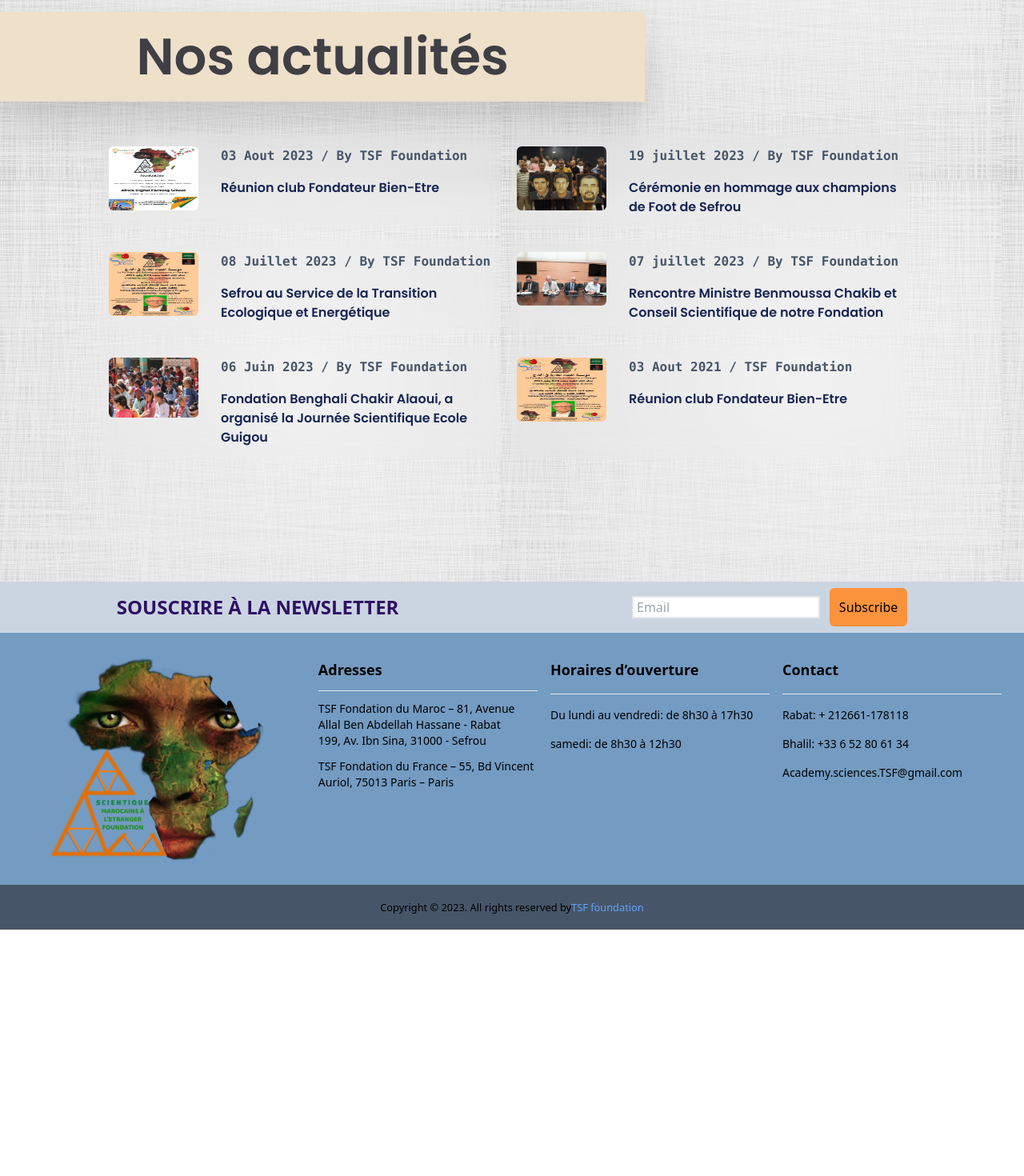
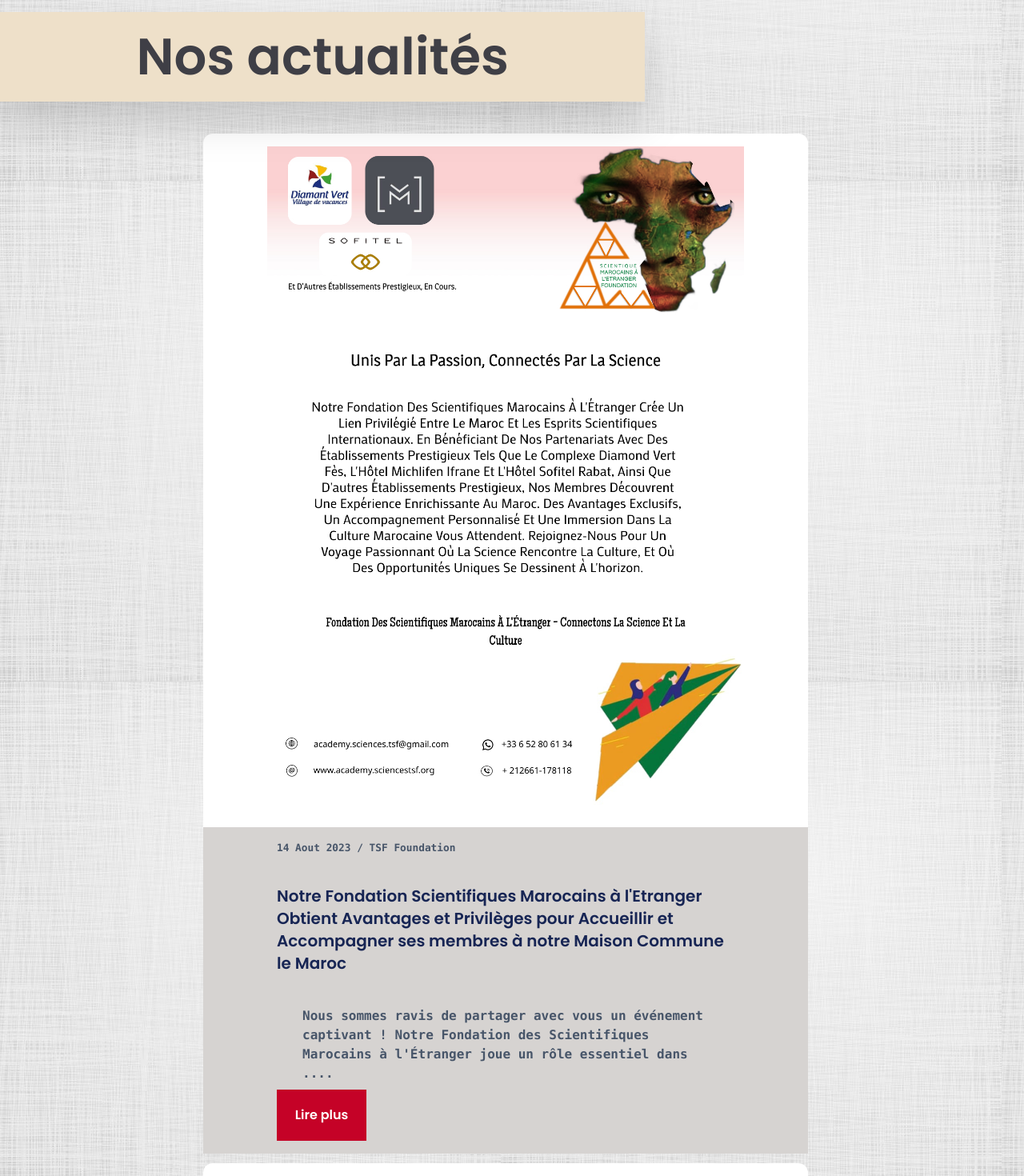
Before and after one commit to Oussa-Err/TSF, a Next.js app: page /tsf/news in a window 1280 px wide. Shown: the part 400-1870 px from the top of the page at 80% size. Before the commit the page ends 1562 px from the top, so only its background shows below. Built offline with nearby package versions, Linux system fonts and the light colour scheme.

Commit message:
layouts of news page updated

```diff
--- a/public/data/news.json
+++ b/public/data/news.json
@@ -1,6 +1,15 @@
 [
     {
         "id": 0,
+        "images": [
+            "/assets/poster-Partenariat.jpg"
+        ],
+        "title": "Notre Fondation Scientifiques Marocains à l'Etranger Obtient Avantages et Privilèges pour Accueillir et Accompagner ses membres à notre Maison Commune le Maroc",
+        "date": "14 Aout 2023 / TSF Foundation",
+        "description": "Nous sommes ravis de partager avec vous un événement captivant ! Notre Fondation des Scientifiques Marocains à l'Étranger joue un rôle essentiel dans l'établissement de liens privilégiés entre le Maroc et les esprits scientifiques internationaux. Grâce à nos partenariats précieux avec des établissements renommés tels que le Complexe Diamond Vert Fès, l'Hôtel Michlifen Ifrane, et l'Hôtel Sofitel Rabat, ainsi que d'autres établissements de prestige, nos membres ont l'opportunité de vivre une expérience exceptionnelle au Maroc. Profitez d'avantages exclusifs, d'un accompagnement personnalisé, et plongez dans la riche culture marocaine. Nous vous invitons à vous joindre à nous pour un voyage passionnant où la science et la culture se rencontrent, avec d'incroyables opportunités qui se dessinent à l'horizon. De plus, découvrez également notre poster exclusif qui accompagne cet événement exceptionnel !"
+    },
+    {
+        "id": 1,
         "images": [
             "/assets/invitation-ibtakir.jpeg"
         ],
@@ -8,7 +17,7 @@
         "date": "03 Aout 2023 / By TSF Foundation",
         "description": "Lorem ipsum dolor sit amet consectetur adipisicing elit. Molestiae, nihil. Amet nulla, eum corporis facilis quae voluptas? Provident, voluptatibus debitis, veniam vero voluptatem unde atque praesentium odio nemo rerum labore!" },
     {
-        "id": 1,
+        "id": 2,
         "images": [
             "/assets/hommage-champion-foot.jpeg"
         ],
@@ -17,7 +26,7 @@
         "description": "Lorem ipsum dolor sit amet consectetur adipisicing elit. Molestiae, nihil. Amet nulla, eum oris facilis quae voluptas? Provident, voluptatibus debitis, veniam vero voluptatem unde atque praesentium odio nemo rerum labore! adipisicing elit. Tempora ea quisquam aliquid, odio deserunt nostrum distinctio! Illo molestias ullam maxime corrupti eos"
     },
     {
-        "id": 2,
+        "id": 3,
         "images": [
             "/assets/service-dla-transition-ecologique.jpeg"
         ],
@@ -26,7 +35,7 @@
         "description": "adipisicing elit. Tempora ea quisquam aliquid, odio deserunt nostrum distinctio! Illo molestias ullam maxime corrupti eos"
     },
     {
-        "id": 3,
+        "id": 4,
         "images": [
             "/assets/ministre-parole.jpeg"
         ],
@@ -35,7 +44,7 @@
         "description": "Rencontre Ministre Benmoussa Chakib et Conseil Scientifique de notre Fondation"
     },
     {
-        "id": 4,
+        "id": 5,
         "images": [
             "/assets/journe-guiguo-3.jpeg",
             "/assets/journé-guiguo-1.jpeg",
@@ -44,14 +53,5 @@
         "title": "Fondation Benghali Chakir Alaoui, a organisé la Journée Scientifique Ecole Guigou",
         "date": "06 Juin 2023 / By TSF Foundation",
         "description": "Bonjour de l'école de Guigou, Ce Samedi 24 juin à 10H30 a commencé la journée Scientifique Ecole de Guigou : - Discours des 3 Directeurs Provincial My Elhassan Oubaidi, Actuel Younes El Jamali et l'ancien Directeur Mr Mrabet. Le Directeur Provincial a cité les Souvenirs inoubliables de Feu le Directeur My Abderrahmane Kamal, qui distribuait des Aides- Lecture par les enfants  de la Fatiha au nom de Feu le Directeur My Abderrahmane Kamal - Distribution des cadeaux aux enfants méritant qui ont les meilleures moyennes. - La Fondation Benghali Chakir Alaoui a distribué  les Cadeaux à 30 élèves les meilleurs - Présentation aux enseignants et aux familles du Projet Africa Digital Farming School pour apprendre aux enfants et adultes les innovations technologiques en Agriculture."
-    },
-    {
-        "id": 5,
-        "images": [
-            "/assets/service-dla-transition-ecologique.jpeg"
-        ],
-        "title": "Réunion club Fondateur Bien-Etre",
-        "date": "03 Aout 2021 / TSF Foundation",
-        "description": "Rencontres Diaspora Été 2023, adipisicing elit. Tempora ea quisquam aliquid, odio deserunt nostrum distinctio! Illo molestias ullam maxime corrupti eos"
     }
 ]
--- a/src/app/tsf/aboutus/page.jsx
+++ b/src/app/tsf/aboutus/page.jsx
@@ -69,14 +69,6 @@
               d'une ambition collective pour élever le potentiel du Maroc et de
               l'Afrique sur la scène internationale.
             </p>
-            <p>
-              Les membres et partenaires de la Fondation TSF partagent une
-              vision commune : contribuer à la croissance économique, sociale et
-              technologique du Maroc, et par extension, de l'Afrique entière.
-              Leur dévouement à l'innovation, à la recherche, à l'éducation et à
-              l'impact positif est la pierre angulaire d'une démarche qui
-              transcende les frontières et les disciplines.
-            </p>
           </div>
           <Image
             className="flex-1 md:w-4/5 border-white border-4"
--- a/src/app/tsf/news/[id]/page.jsx
+++ b/src/app/tsf/news/[id]/page.jsx
@@ -6,8 +6,8 @@
     <>
       <div>
         <section>
-          <div className="h-28 bg-titlesBg drop-shadow-2xl relative w-screen  md:w-4/5 top-4 sm:-left-16  md:-left-24 lg:-left-32 flex items-center">
-            <h1 className="text-zinc-700 md:text-center font-extrabold text-[1rem]  pl-3 md:pl-14  md:text-[1rem] lg:text-[2rem]">
+          <div className=" bg-titlesBg drop-shadow-2xl relative w-screen  md:w-4/5 top-4 sm:-left-16  md:-left-24 lg:-left-32 flex items-center">
+            <h1 className="text-zinc-700 md:text-center font-extrabold text-[1rem] p-4 sm:p-8 md:pl-14  md:text-[1rem] lg:text-[2rem]">
               {news[id].title}
             </h1>
           </div>
--- a/src/app/tsf/news/page.jsx
+++ b/src/app/tsf/news/page.jsx
@@ -6,29 +6,43 @@
   return (
     <div className="pr-2 sm:pr-4 ">
       <div className="h-28 bg-titlesBg drop-shadow-2xl relative w-screen  md:w-4/5 top-4 sm:-left-16  md:-left-24 lg:-left-32 flex items-center justify-center">
-        <h1 className="text-zinc-700 md:text-center font-extrabold text-[2rem] md:text-[3rem] lg:text-[4rem]">Nos actualités</h1>
+        <h1 className="text-zinc-700 md:text-center font-extrabold text-[2rem] md:text-[3rem] lg:text-[4rem]">
+          Nos actualités
+        </h1>
       </div>
 
       <div className="my-4">
-        <ul className="gap-3 py-10 grid grid-cols-1 md:grid-cols-2 justify-center">
+        <ul className="gap-3 py-10 flex flex-col  justify-center items-center">
           {news.map((news) => (
-            <li key={news.id} className="flex flex-col pl-2 sm:flex-row gap-7 py-4 backdrop-blur-md">
-              <Link
-                href={`/tsf/news/${news.id}`}
-              >
+            <li
+              key={news.id}
+              className="flex flex-col gap-7 pt-4 bg-white rounded-xl w-3/4  items-start justify-center"
+            >
+              <Link href={`/tsf/news/${news.id}`}>
                 <Image
-                    className="max-w-[7rem] max-h-[5rem] flex-1 self-center rounded-md transition-all duration-200 hover:scale-105 hover:opacity-50 ease-in-out"
-                    src={news.images[0]}
-                    width={700}
-                    height={100}
-                    alt="f"
-                  />
+                  className="px-2 lg:px-20 bg-no-repeat w-full h-full rounded-md transition-all duration-200 hover:scale-105 hover:opacity-50 ease-in-out"
+                  src={news.images[0]}
+                  width={300}
+                  height={50}
+                  alt="f"
+                />
               </Link>
-              <div className="flex-1">
-                <p className="text-slate-600 font-mono pb-4">{news.date}</p>
-                <p className="pr-3 font-bold text-blue-950 hover:text-red-500 transition-all duration-200 ">
+              <div className="flex-1 flex flex-col items-start py-4 px-3 bg-stone-300">
+                <small className="text-slate-600 font-mono pb-4 lg:px-20">
+                  {news.date}
+                </small>
+                <p className="lg:px-20 mt-5 font-bold text-blue-950 text-xl">
                   {news.title}
                 </p>
+                <p className="lg:px-28 mt-10 font-mono text-slate-600">
+                  {news.description.slice(0, 150) + "...."}
+                </p>
+              <Link href={`/tsf/news/${news.id}`}>
+                <button className="lg:mx-20 mt-2 bg-btn-red text-white h-16 w-28 hover:bg-slate-600 hover:scale-105
+                transition-all duration-200 ease-in-out">
+                  Lire plus
+                </button>
+              </Link>
               </div>
             </li>
           ))}
--- a/tailwind.config.js
+++ b/tailwind.config.js
@@ -22,6 +22,7 @@
         'titlesBg': '#EEE0C9',
         'darkerBg': '#4D4D4D',
         'anchor': '#F0B36A',
+        'btn-red': '#c50227'
       },
       backgroundImage: {
         'gradient-radial': 'radial-gradient(var(--tw-gradient-stops))',
```
Also changed, not shown: public/assets/poster-Partenariat.jpg (added), 1 other file (tests, documents, lock files or other folders).
